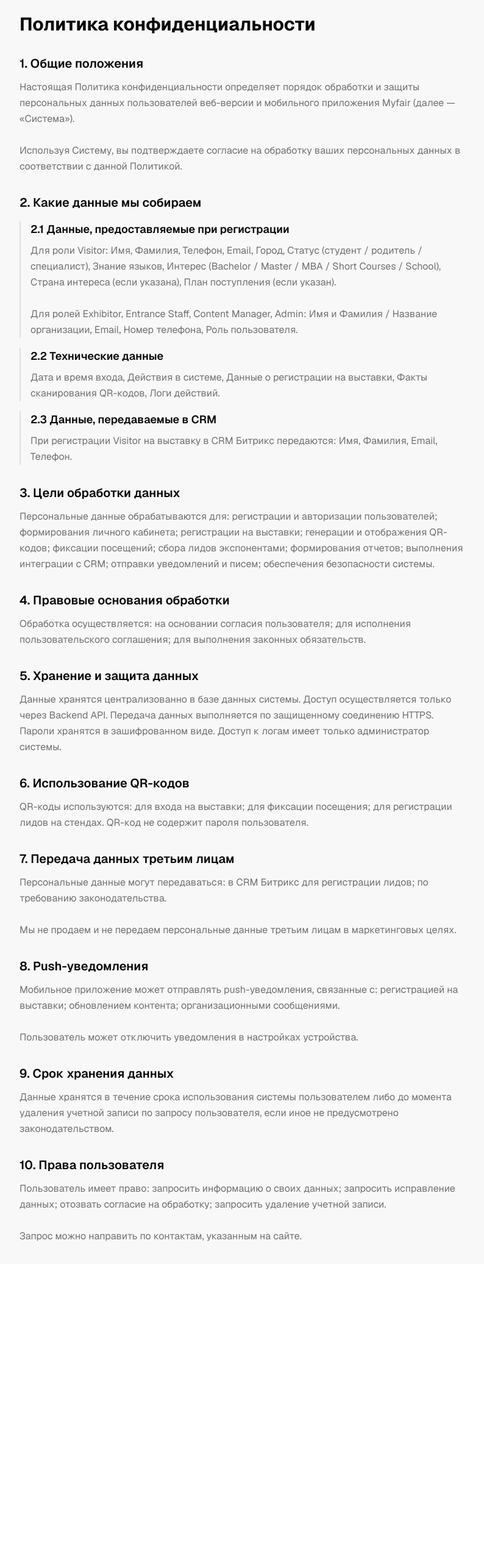
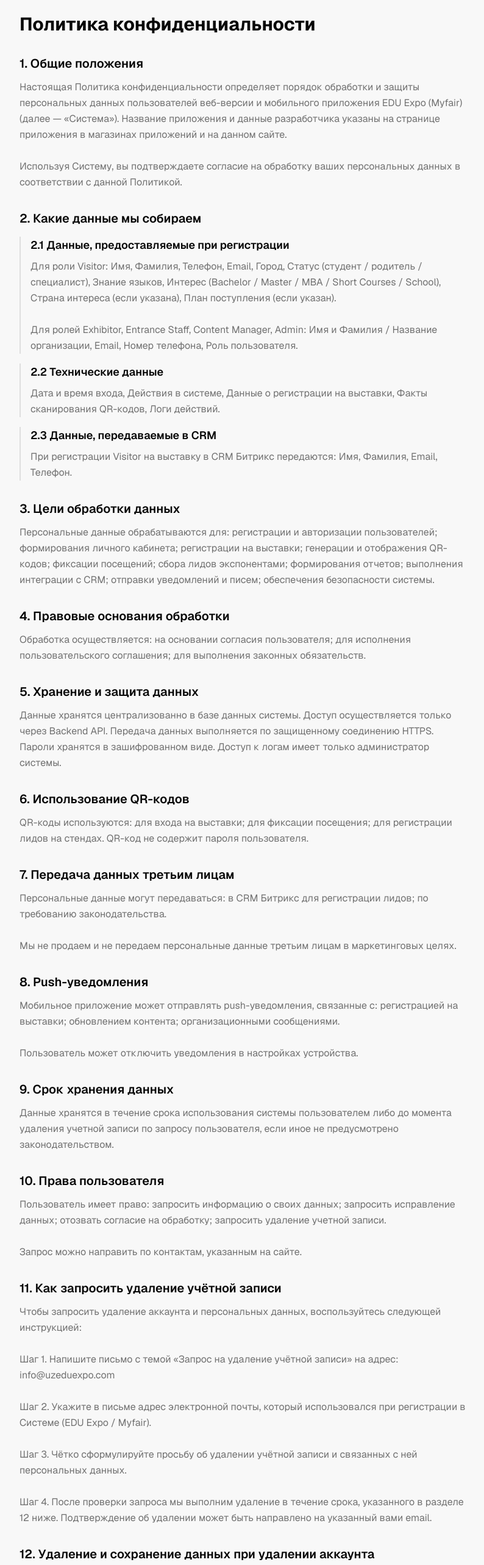
Before and after one commit to ZloyEnot-20/front, a Next.js app: page /privacy in a window 1280 px wide. Shown: the part 120-2686 px from the top of the page at 61% size, without its empty margins (240-1034 px from the left). Before the commit the page ends 2192 px from the top, so only its background shows below. Built offline with nearby package versions, Linux system fonts and the light colour scheme; no server answers.

Commit message:
add delete policy

```diff
--- a/app/privacy/page.tsx
+++ b/app/privacy/page.tsx
@@ -8,7 +8,7 @@ import { ArrowLeft } from 'lucide-react'
 const SECTIONS = [
   {
     title: '1. Общие положения',
-    body: 'Настоящая Политика конфиденциальности определяет порядок обработки и защиты персональных данных пользователей веб-версии и мобильного приложения Myfair (далее — «Система»).\n\nИспользуя Систему, вы подтверждаете согласие на обработку ваших персональных данных в соответствии с данной Политикой.',
+    body: 'Настоящая Политика конфиденциальности определяет порядок обработки и защиты персональных данных пользователей веб-версии и мобильного приложения EDU Expo (Myfair) (далее — «Система»). Название приложения и данные разработчика указаны на странице приложения в магазинах приложений и на данном сайте.\n\nИспользуя Систему, вы подтверждаете согласие на обработку ваших персональных данных в соответствии с данной Политикой.',
   },
   {
     title: '2. Какие данные мы собираем',
@@ -58,6 +58,14 @@ const SECTIONS = [
   {
     title: '10. Права пользователя',
     body: 'Пользователь имеет право: запросить информацию о своих данных; запросить исправление данных; отозвать согласие на обработку; запросить удаление учетной записи.\n\nЗапрос можно направить по контактам, указанным на сайте.',
+  },
+  {
+    title: '11. Как запросить удаление учётной записи',
+    body: 'Чтобы запросить удаление аккаунта и персональных данных, воспользуйтесь следующей инструкцией:\n\nШаг 1. Напишите письмо с темой «Запрос на удаление учётной записи» на адрес: info@uzeduexpo.com\n\nШаг 2. Укажите в письме адрес электронной почты, который использовался при регистрации в Системе (EDU Expo / Myfair).\n\nШаг 3. Чётко сформулируйте просьбу об удалении учётной записи и связанных с ней персональных данных.\n\nШаг 4. После проверки запроса мы выполним удаление в течение срока, указанного в разделе 12 ниже. Подтверждение об удалении может быть направлено на указанный вами email.',
+  },
+  {
+    title: '12. Удаление и сохранение данных при удалении аккаунта',
+    body: 'При выполнении запроса на удаление учётной записи:\n\nБудут удалены: учётная запись пользователя (логин, пароль, привязка к email); имя, фамилия, телефон, email и иные данные профиля; данные о регистрациях на выставки в Системе; сведения о роли и настройках в приложении. Удаление выполняется в течение 30 (тридцати) календарных дней с момента подтверждения запроса.\n\nМогут быть сохранены (в объёме и на срок, предусмотренные законом): отдельные технические и журнальные записи (логи действий, факты входа), необходимые для обеспечения безопасности системы и выполнения законодательных требований; обезличенные или агрегированные данные, не позволяющие идентифицировать пользователя. Такие данные хранятся не дольше сроков, установленных применимым законодательством (как правило, не более 1–3 лет в зависимости от типа записи).',
   },
 ]
 
```
